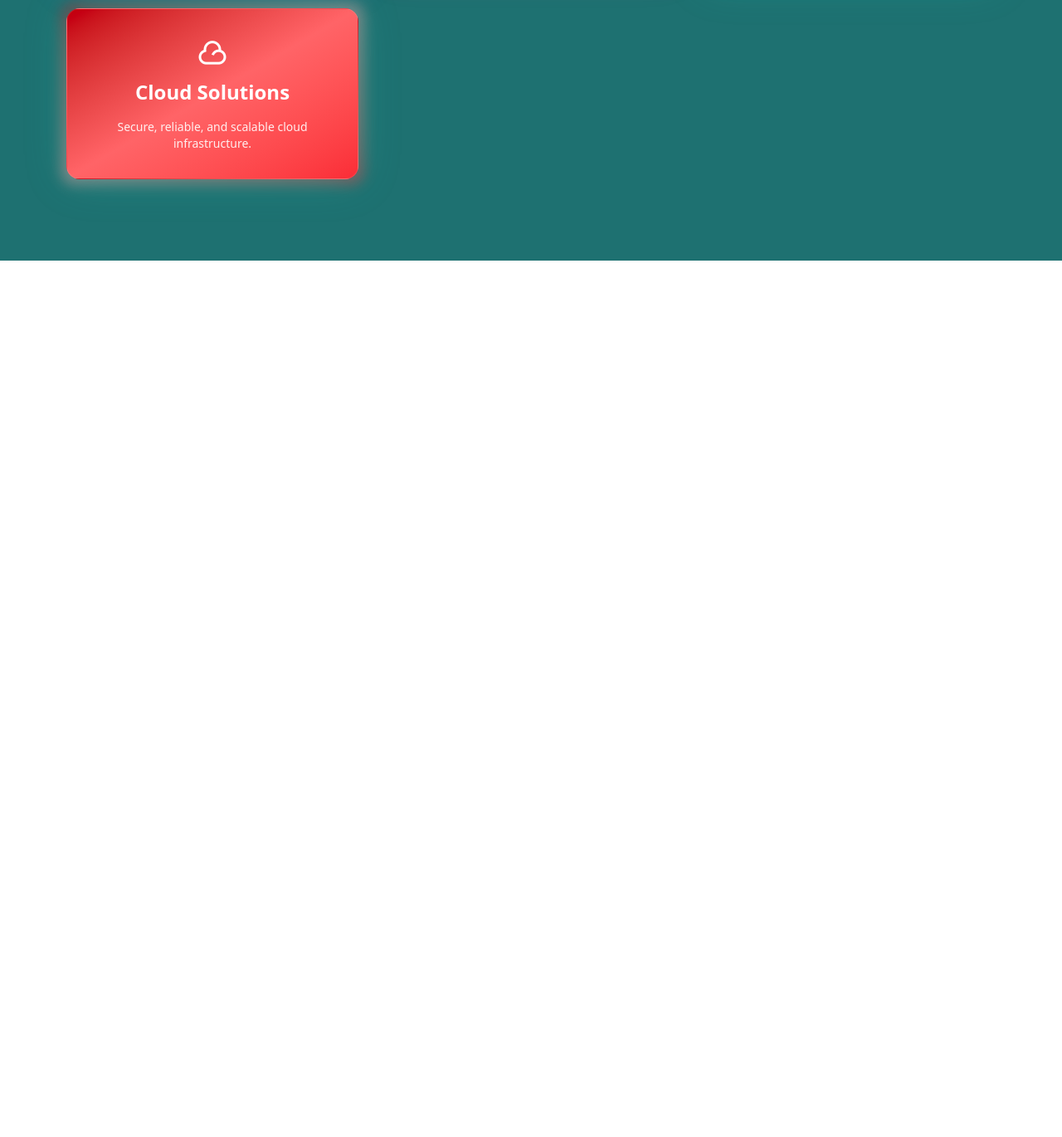
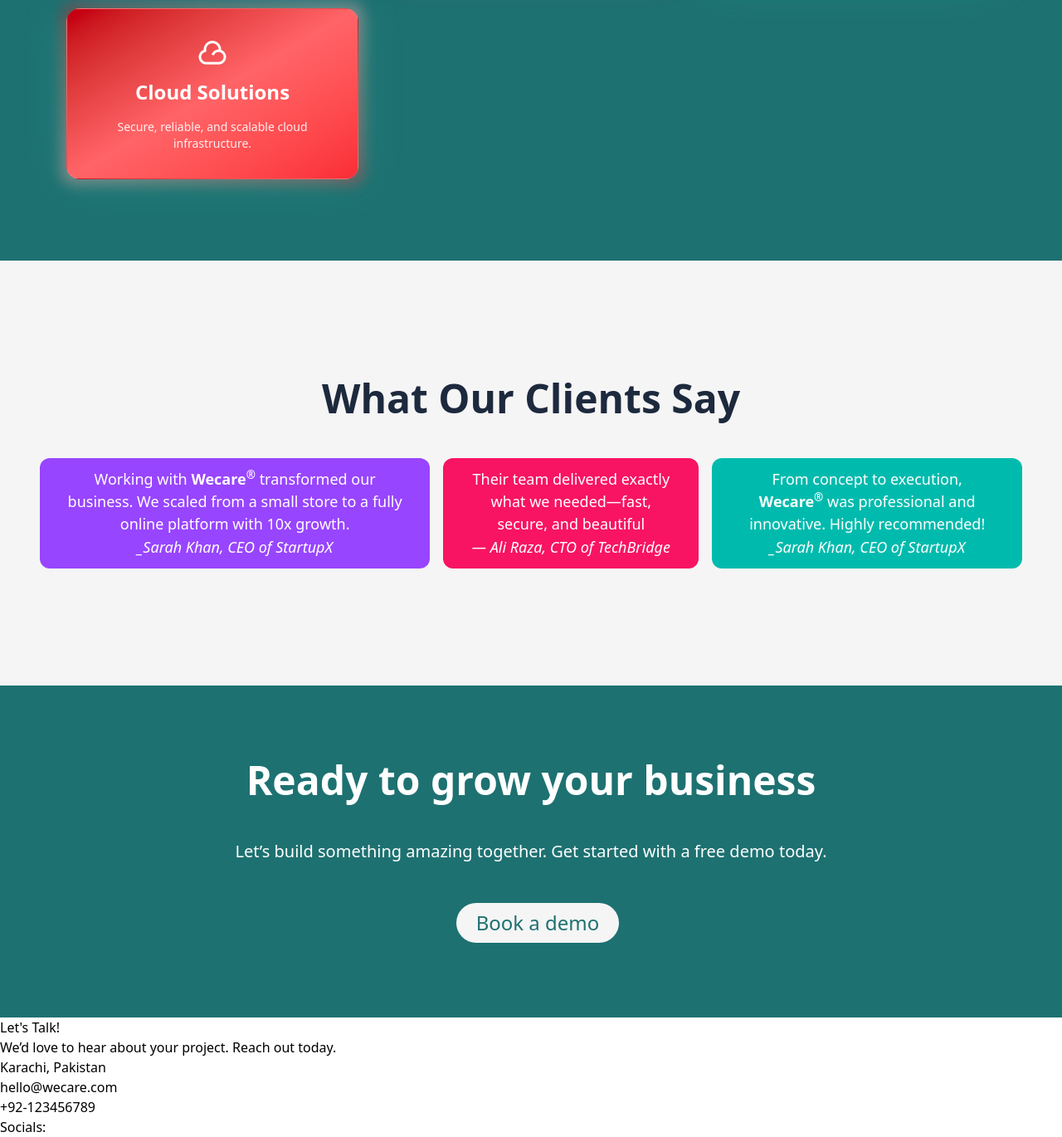
Before and after one commit to Horiyasiddique/WeCare, a plain HTML site: page index.html in a window 1280 px wide. Shown: the part 2186-3556 px from the top of the page at 83% size. Before the commit the page ends 2500 px from the top, so only its background shows below. Drawn offline with nearby package versions, Linux system fonts and the light colour scheme; a script that the page names is missing.

Commit message:
landing page

```diff
--- a/index.html
+++ b/index.html
@@ -46,6 +46,7 @@
         <!--main section starts here...-->
         <main>
                 <div class="min-h-screen flex items-center justify-center px-4 sm:px-6 lg:px-8 py-12">
+
                         <!-- Hero Section -->
                         <div class="max-w-7xl mx-auto flex flex-col md:flex-row items-center px-12 gap-12 lg:gap-16">
                                 <!-- Text Content -->
@@ -199,7 +200,8 @@
                                                 <div
                                                         class="flex flex-col gap-1 relative rounded-2xl bg-gradient-to-br from-orange-400 via-rose-500 to-pink-600 border border-white/10 p-8 text-center text-white shadow-[0_0_50px_rgba(244,114,182,0.25)] group-hover:shadow-[0_0_90px_rgba(244,114,182,0.45)] group-hover:scale-105 transition-all duration-500">
                                                         <i class="ri-smartphone-line text-4xl mb-3"></i>
-                                                        <h1 class="text-2xl font-semibold leading-none">App Development</h1>
+                                                        <h1 class="text-2xl font-semibold leading-none">App Development
+                                                        </h1>
 
                                                         <p class="mt-4 text-sm opacity-90"> Powerful mobile & desktop
                                                                 applications.</p>
@@ -214,7 +216,8 @@
                                                 <div
                                                         class="flex flex-col gap-1 relative rounded-2xl bg-gradient-to-br from-emerald-400 via-teal-500 to-cyan-500 border border-white/10 p-8 text-center text-white shadow-[0_0_50px_rgba(45,212,191,0.25)] group-hover:shadow-[0_0_90px_rgba(45,212,191,0.45)] group-hover:scale-105 transition-all duration-500">
                                                         <i class="ri-palette-line text-4xl mb-3"></i>
-                                                        <h1 class="text-2xl font-semibold leading-none">UI/UX Design</h1>
+                                                        <h1 class="text-2xl font-semibold leading-none">UI/UX Design
+                                                        </h1>
 
                                                         <p class="mt-4 text-sm opacity-90">Human-centered, modern, and
                                                                 clean interfaces.</p>
@@ -229,7 +232,8 @@
                                                 <div
                                                         class="flex flex-col gap-1 relative rounded-2xl bg-gradient-to-br from-red-700 via-red-400 to-red-500 border border-white/10 p-8 text-center text-white shadow-[0_0_50px_rgba(45,212,191,0.25)] group-hover:shadow-[0_0_90px_rgba(45,212,191,0.45)] group-hover:scale-105 transition-all duration-500">
                                                         <i class="ri-cloud-line text-4xl mb-3"></i>
-                                                        <h1 class="text-2xl font-semibold leading-none">Cloud Solutions</h1>
+                                                        <h1 class="text-2xl font-semibold leading-none">Cloud Solutions
+                                                        </h1>
 
                                                         <p class="mt-4 text-sm opacity-90">Secure, reliable, and
                                                                 scalable cloud infrastructure.</p>
@@ -241,6 +245,64 @@
 
                 </div>
 
+                <!--Testimonials section-->
+                <div
+                        class="testimonials max-w-screen min-h-[40vw] bg-[#f5f5f5] px-12 flex flex-col justify-center items-center gap-12">
+                        <h1 class="text-5xl text-slate-800 font-semibold">What Our Clients Say</h1>
+                        <div class="flex justify-center items-center gap-4">
+                                <!--feedback 1-->
+                                <div class="px-8 py-3 bg-[#9845FF] rounded-xl text-center">
+                                        <p class="text-[18px] text-white">Working with <span class="font-bold">
+                                                        Wecare<sup>®</sup>
+                                                </span> transformed our business. We scaled from a small store to a
+                                                fully online platform with 10x growth.</p>
+                                        <h4 class="text-lg text-white"><i>_Sarah Khan, CEO of StartupX</i></h4>
+                                </div>
+
+                                <!--feedback 2-->
+                                <div class="px-8 py-3 bg-[#F81462] rounded-xl text-center">
+                                        <p class="text-[18px] text-white">Their team delivered exactly what we
+                                                needed—fast, secure, and beautiful</p>
+                                        <h4 class="text-lg text-white"><i>— Ali Raza, CTO of TechBridge</i></h4>
+                                </div>
+                                <!--feedback 3-->
+                                <div class="px-8 py-3 bg-[#00BBAD] rounded-xl text-center">
+                                        <p class="text-[18px] text-white">From concept to execution, <span
+                                                        class="font-bold">
+                                                        Wecare<sup>®</sup>
+                                                </span> was professional and innovative. Highly recommended!</p>
+                                        <h4 class="text-lg text-white"><i>_Sarah Khan, CEO of StartupX</i></h4>
+                                </div>
+
+
+                        </div>
+                </div>
+
+                <!--CTA Section-->
+                <div
+                        class="cta max-w-screen min-h-[50vh] bg-[#1E7171] px-12 flex flex-col justify-center items-center gap-12">
+                        <h1 class="text-5xl text-white font-semibold">Ready to grow your business</h1>
+                        <p class="text-xl text-white font-regular">Let’s build something amazing together. Get started
+                                with a free demo today.</p>
+                        <button
+                                class="text-[#1E7171] text-2xl bg-[#f5f5f5] rounded-full cursor-pointer px-6 py-2 ml-4 hover:bg-[#fff] hover:scale-110 transition-all duration-300">Book
+                                a demo</button>
+                </div>
+
+                <!--Contact us Section-->
+                <div class="contact">
+                        <h1>Let's Talk!</h1>
+                        <p>We’d love to hear about your project. Reach out today.</p>
+                        <div>
+                                <!--left side-->
+                                <div>
+                                        <h4><span>Karachi, Pakistan</span></h4>
+                                        <h4><span>hello@wecare.com</span></h4>
+                                        <h4><span>+92-123456789</span></h4>
+                                        <h4><span>Socials: </span></h4>
+                                </div>
+                        </div>
+                </div>
         </main>
 
 
```
